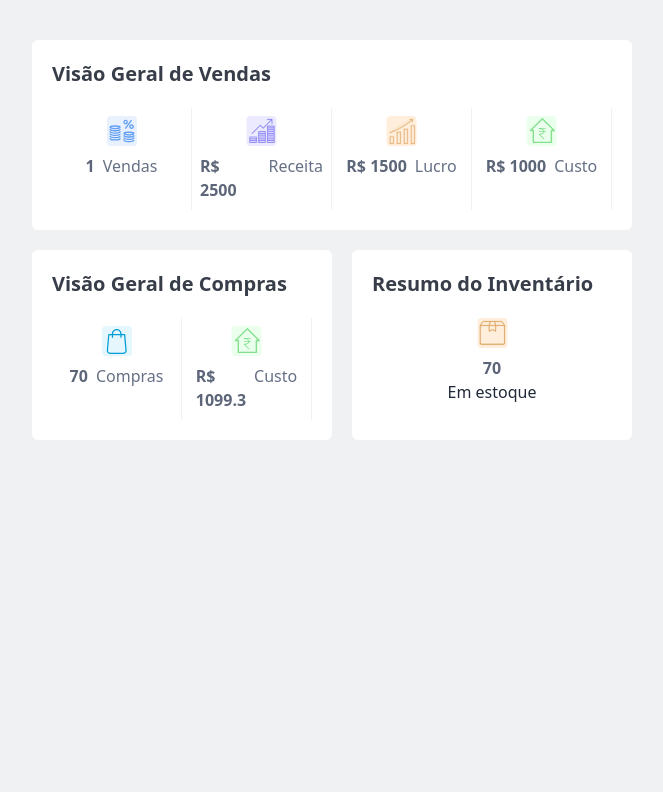
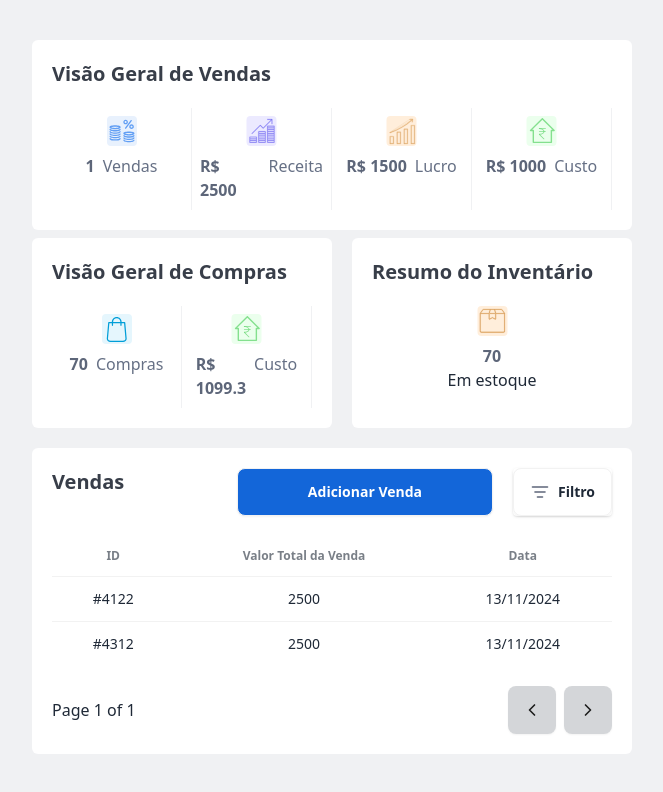
Before and after one commit to MatheusSCristo/DesafioInventarioFront, a React (Vite) app: page / in a window 1280 px wide. Shown: the top 792 px of the page, without its empty margins (8-671 px from the left). Built offline with nearby package versions, Linux system fonts and the light colour scheme.

Commit message:
feat: Add SalesDashboard

```diff
--- a/package.json
+++ b/package.json
@@ -10,8 +10,10 @@
     "preview": "vite preview"
   },
   "dependencies": {
+    "@tanstack/react-table": "^8.20.5",
     "react": "^18.3.1",
-    "react-dom": "^18.3.1"
+    "react-dom": "^18.3.1",
+    "react-to-print": "^3.0.2"
   },
   "devDependencies": {
     "@eslint/js": "^9.13.0",
--- a/src/App.tsx
+++ b/src/App.tsx
@@ -1,18 +1,23 @@
 import InventorySummary from "./components/InventorySummary";
 import PurchaseOverviewDashboard from "./components/PurchaseOverviewDashboard";
+import SalesDashboard from "./components/SalesDashboard";
 import SalesOverviewDashboard from "./components/SalesOverviewDashboard";
 
 function App() {
   return (
     <main className="flex gap-5 bg-gray-50 p-10 min-h-screen">
       <div className="w-1/2 flex flex-col gap-5">
-        <SalesOverviewDashboard/>
-        <div className="flex gap-5">
-          <PurchaseOverviewDashboard/>
-          <InventorySummary/>
+        <div className="flex flex-col gap-2">
+          <SalesOverviewDashboard />
+          <div className="flex gap-5">
+            <PurchaseOverviewDashboard />
+            <InventorySummary />
+          </div>
+        </div>
+        <div className="flex flex-col gap-5">
+          <SalesDashboard/>
         </div>
       </div>
-
     </main>
   );
 }
--- /dev/null
+++ b/src/components/SalesDashboard/FilterModal/index.tsx
@@ -0,0 +1,20 @@
+
+const FilterModal = ({closeModal}:{closeModal:()=>void}) => {
+  return (
+    <div className=" flex flex-col gap-5 ">
+      <div>
+        <span>De:</span>
+        <input type="date" placeholder="Type here" className="input input-bordered w-full max-w-xs" />
+      </div>
+      <div>
+        <span>Até:</span>
+        <input type="date" placeholder="Type here" className="input input-bordered w-full max-w-xs" />
+      </div>
+      <button className="btn btn-success" onClick={()=>{
+        closeModal()
+      }}>Filtrar</button>
+    </div>
+  )
+}
+
+export default FilterModal
--- /dev/null
+++ b/src/components/SalesDashboard/Table/index.tsx
@@ -0,0 +1,232 @@
+import {
+    createColumnHelper,
+    flexRender,
+    getCoreRowModel,
+    getPaginationRowModel,
+    PaginationState,
+    useReactTable,
+} from "@tanstack/react-table";
+import { useState } from "react";
+import { Sale } from "../../../../types";
+
+const sales: Sale[] = [
+  {
+    id: 4122,
+    total_price: 2500,
+    createdAt: new Date(),
+    discount: 30,
+    product_sold: [
+      {
+        id: 1,
+        product_id: 1,
+        sale_price: 500,
+        quantity_sold: 2,
+        product: {
+          id: 1,
+          name: "product1",
+          purchase_price: 200,
+          category: "category1",
+          createdAt: new Date(),
+          description: "description1",
+          manufacturer: "manufacturer1",
+          quantity_available: 10,
+          min_quantity_threshold: 5,
+        },
+        sale_id: 1,
+        createdAt: new Date(),
+      },
+      {
+        id: 2,
+        product_id: 2,
+        sale_price: 500,
+        quantity_sold: 3,
+        product: {
+          id: 2,
+          name: "product2",
+          purchase_price: 200,
+          category: "category2",
+          createdAt: new Date(),
+          description: "description2",
+          manufacturer: "manufacturer2",
+          quantity_available: 10,
+          min_quantity_threshold: 5,
+        },
+        sale_id: 1,
+        createdAt: new Date(),
+      },
+    ],
+  },
+  {
+    id: 4312,
+    total_price: 2500,
+    createdAt: new Date(),
+    discount: 30,
+    product_sold: [
+      {
+        id: 1,
+        product_id: 1,
+        sale_price: 500,
+        quantity_sold: 2,
+        product: {
+          id: 1,
+          name: "product1",
+          purchase_price: 200,
+          category: "category1",
+          createdAt: new Date(),
+          description: "description1",
+          manufacturer: "manufacturer1",
+          quantity_available: 10,
+          min_quantity_threshold: 5,
+        },
+        sale_id: 1,
+        createdAt: new Date(),
+      },
+      {
+        id: 2,
+        product_id: 2,
+        sale_price: 500,
+        quantity_sold: 3,
+        product: {
+          id: 2,
+          name: "product2",
+          purchase_price: 200,
+          category: "category2",
+          createdAt: new Date(),
+          description: "description2",
+          manufacturer: "manufacturer2",
+          quantity_available: 10,
+          min_quantity_threshold: 5,
+        },
+        sale_id: 1,
+        createdAt: new Date(),
+      },
+    ],
+  }
+];
+
+const getFormattedDate = (date: Date) => {
+  const day = date.getDate();
+  const month = date.getMonth() + 1;
+  const year = date.getFullYear();
+  console.log(date);
+  return `${day}/${month}/${year}`;
+};
+
+const columnHelper = createColumnHelper<Sale>();
+
+const columns = [
+  columnHelper.accessor((row) => row.id, {
+    id: "lastName",
+    cell: (info) => <span>#{info.getValue()}</span>,
+    header: () => <span>ID</span>,
+  }),
+  columnHelper.accessor("total_price", {
+    cell: (info) => <span>{info.getValue()}</span>,
+    header: () => <span>Valor Total da Venda</span>,
+  }),
+  columnHelper.accessor("createdAt", {
+    cell: (info) => <span>{getFormattedDate(info.getValue())}</span>,
+    header: () => <span>Data</span>,
+  }),
+];
+
+const Table = () => {
+  const [data, _setData] = useState(() => [...sales]);
+
+  const [pagination, setPagination] = useState<PaginationState>({
+    pageIndex: 0,
+    pageSize: 4,
+  });
+
+  const tablec = useReactTable({
+    data,
+    columns,
+    getCoreRowModel: getCoreRowModel(),
+    getPaginationRowModel: getPaginationRowModel(),
+    onPaginationChange: setPagination,
+    state: {
+      pagination,
+    },
+
+  });
+
+  return (
+    <>
+      <table className="table">
+        <thead>
+          {tablec.getHeaderGroups().map((headerGroup) => (
+            <tr key={headerGroup.id}>
+              {headerGroup.headers.map((header) => (
+                <th key={header.id} className="text-center">
+                  {header.isPlaceholder
+                    ? null
+                    : flexRender(
+                        header.column.columnDef.header,
+                        header.getContext()
+                      )}
+                </th>
+              ))}
+            </tr>
+          ))}
+        </thead>
+        <tbody>
+          {tablec.getRowModel().rows.map((row) => (
+            <tr key={row.id} className="text-center">
+              {row.getVisibleCells().map((cell) => (
+                <td key={cell.id}>
+                  {flexRender(cell.column.columnDef.cell, cell.getContext())}
+                </td>
+              ))}
+            </tr>
+          ))}
+        </tbody>
+      </table>
+      <div className="flex items-center justify-between">
+        <span>
+          Page {tablec.getState().pagination.pageIndex + 1} of{" "}
+          {tablec.getPageCount()}
+        </span>
+        <div className="flex gap-2">
+          <button className="btn btn-square" onClick={()=>tablec.previousPage()}
+          disabled={!tablec.getCanPreviousPage()}>
+            <svg
+              width="20"
+              height="20"
+              viewBox="0 0 48 48"
+              fill="none"
+              xmlns="http://www.w3.org/2000/svg"
+            >
+              <path
+                d="M30 36L18 24L30 12"
+                stroke="#1E1E1E"
+                stroke-width="4"
+                stroke-linecap="round"
+                stroke-linejoin="round"
+              />
+            </svg>
+          </button>
+          <button className="btn btn-square" onClick={()=>tablec.nextPage()}
+          disabled={!tablec.getCanNextPage()}>
+            <svg
+              width="20"
+              height="20"
+              viewBox="0 0 48 48"
+              fill="none"
+              xmlns="http://www.w3.org/2000/svg"
+            >
+              <path
+                d="M18 36L30 24L18 12"
+                stroke="#1E1E1E"
+                stroke-width="4"
+                stroke-linecap="round"
+                stroke-linejoin="round"
+              />
+            </svg>
+          </button>
+        </div>
+      </div>
+    </>
+  );
+};
+
+export default Table;
--- /dev/null
+++ b/src/components/SalesDashboard/index.tsx
@@ -0,0 +1,46 @@
+import { useState } from "react";
+import FilterModal from "./FilterModal";
+import Table from "./Table";
+
+const SalesDashboard = () => {
+  const [filterIsOpen, setFilterIsOpen] = useState(false);
+
+  return (
+    <div className="w-full bg-white p-5 rounded-md flex flex-col gap-5 ">
+      <div className="flex justify-between relative">
+        <h1 className="font-semibold text-gray-800 text-xl">Vendas</h1>
+        <div className="flex gap-5">
+          <button className="btn btn-wide bg-blue-600 text-white">
+            Adicionar Venda
+          </button>
+          <div className={`flex items-end flex-col bg-white shadow border-gray-50 rounded ${filterIsOpen && "p-2 border absolute z-[2] right-0"}`}>
+            <button className={`btn bg-transparent ${filterIsOpen && "border-none shadow-none"}`} onClick={()=>setFilterIsOpen(prevState=>!prevState)}>
+              <svg
+                width="20"
+                height="20"
+                viewBox="0 0 20 20"
+                fill="none"
+                xmlns="http://www.w3.org/2000/svg"
+              >
+                <path
+                  d="M5 10H15M2.5 5H17.5M7.5 15H12.5"
+                  stroke="#5D6679"
+                  stroke-width="1.67"
+                  stroke-linecap="round"
+                  stroke-linejoin="round"
+                />
+              </svg>
+              Filtro
+            </button>
+            {filterIsOpen && (
+              <FilterModal closeModal={()=>setFilterIsOpen(false)}/>
+            )}
+          </div>
+        </div>
+      </div>
+      <Table />
+    </div>
+  );
+};
+
+export default SalesDashboard;
--- a/tailwind.config.js
+++ b/tailwind.config.js
@@ -12,6 +12,7 @@ export default {
         "gray-500":"#667085",
         "gray-600":"#5D6679",
         "gray-800":"#383E49",
+        "blue-600":"#1366D9"
       }
 
     },
```
Also changed, not shown: 1 other file (tests, documents, lock files or other folders).
